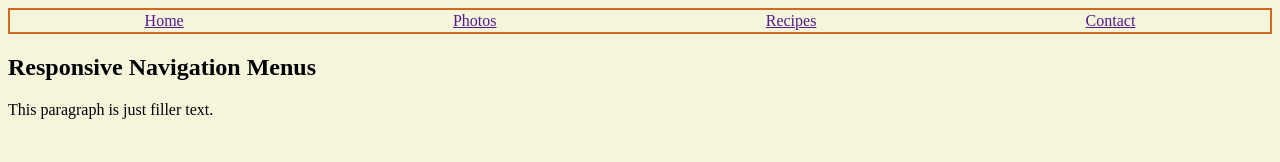
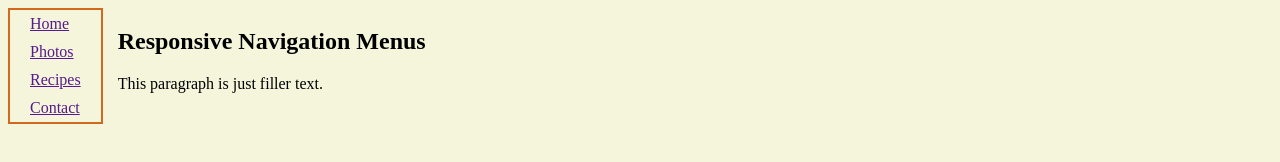
Before and after one commit to TommyGH-Ong/week9, a plain HTML site: page index.html in a window 1280 px wide. Drawn offline with Linux system fonts and the light colour scheme.

Commit message:
used flex box to change nav and body

```diff
--- a/index.html
+++ b/index.html
@@ -7,7 +7,6 @@
     <title>Responsive Design Practice</title>
 </head>
 <body>
-    <main>
     <nav>
         <a href="">Home</a>
         <a href="">Photos</a>
@@ -18,7 +17,6 @@
         <h2> Responsive Navigation Menus</h2>
         <p>This paragraph is just filler text.</p>
     </section>
-    </main>
 
 </body>
 </html>
--- a/stylesheet/stylesheet.css
+++ b/stylesheet/stylesheet.css
@@ -26,11 +26,19 @@ nav {
 }
 
 nav a {
-    margin: 2px;
+    margin: 5px;
 }
 
-@media (max-width: 600px){
+@media (min-width: 600px){
     nav {
-
+        flex-direction: column;
+    }
+    body {
+        display: flex;
+        gap: 15px;
+    }
+    nav a {
+        padding-left: 15px;
+        padding-right: 15px;
     }
 }
```
Lines whose indentation alone changed are shown as unchanged.
